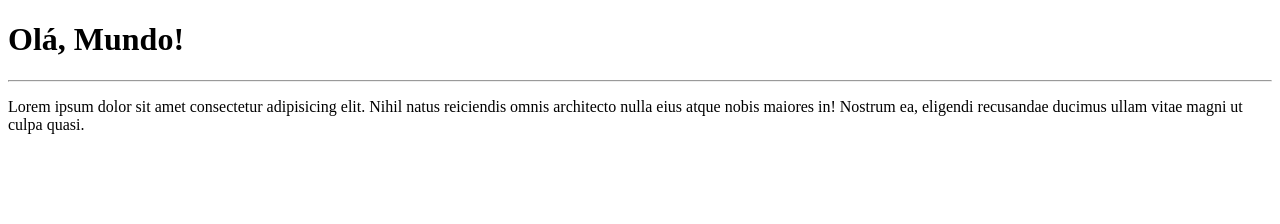
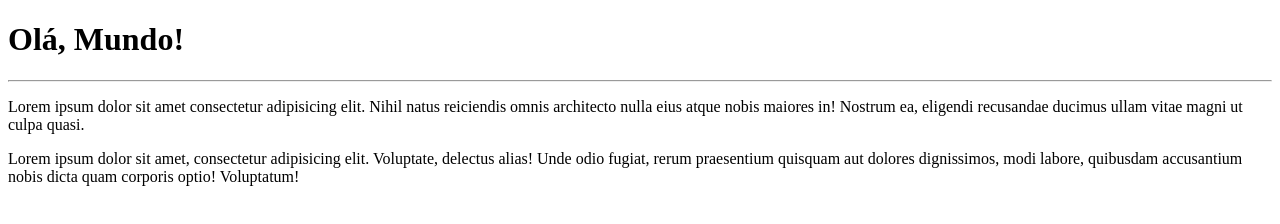
Before and after one commit to junokim76/Ola-Mundo, a plain HTML site: page site-exemplo/index.html in a window 1280 px wide. Drawn offline with Linux system fonts and the light colour scheme.

Commit message:
Add more paragraph

```diff
--- a/site-exemplo/index.html
+++ b/site-exemplo/index.html
@@ -10,5 +10,7 @@
     <h1>Olá, Mundo!</h1>
     <hr>
     <p>Lorem ipsum dolor sit amet consectetur adipisicing elit. Nihil natus reiciendis omnis architecto nulla eius atque nobis maiores in! Nostrum ea, eligendi recusandae ducimus ullam vitae magni ut culpa quasi.</p>
+
+    <p>Lorem ipsum dolor sit amet, consectetur adipisicing elit. Voluptate, delectus alias! Unde odio fugiat, rerum praesentium quisquam aut dolores dignissimos, modi labore, quibusdam accusantium nobis dicta quam corporis optio! Voluptatum!</p>
 </body>
 </html>
```
